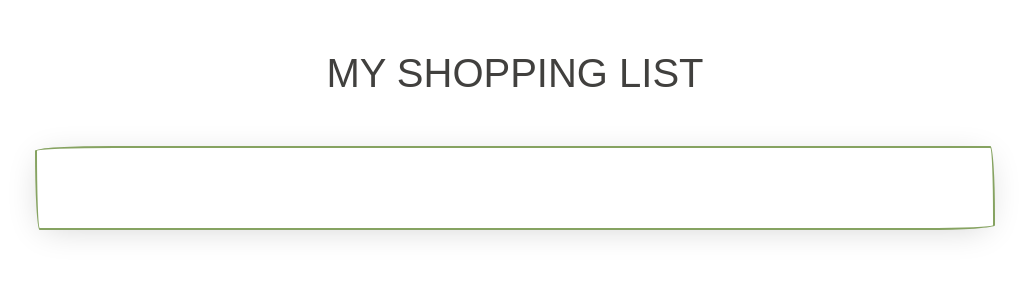
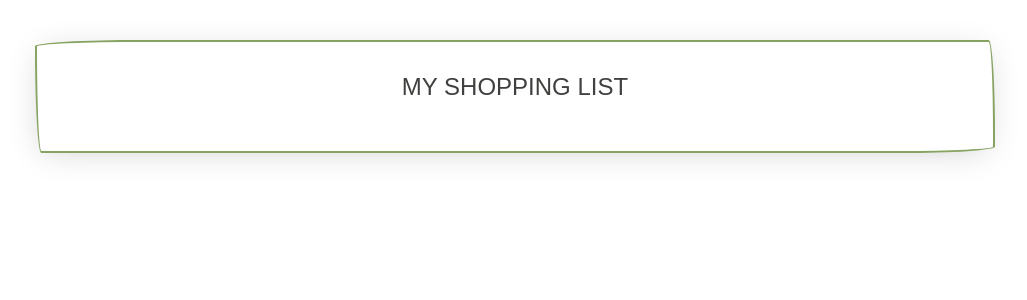
Before and after one commit to Jose-Ramos-Orona/MyShoppingList, a React (Create React App) app: page / in a window 1280 px wide. Shown: the top 300 px of the page, without its empty margins (125-1152 px from the left). Built offline with nearby package versions, Linux system fonts and the light colour scheme; a web font is replaced by a local one.

Commit message:
Add styles to App

```diff
--- a/src/App/App.tsx
+++ b/src/App/App.tsx
@@ -5,8 +5,9 @@ const App = (): JSX.Element => {
   return (
     <AppStyled>
       <div className="row flex-center flex-middle">
-        <h1 className="title">MY SHOPPING LIST</h1>
-        <div className="container paper border border-success padding-large margin-large"></div>
+        <div className="container paper border border-success padding-large margin-large">
+          <h1 className="title">MY SHOPPING LIST</h1>
+        </div>
       </div>
     </AppStyled>
   );
--- a/src/App/AppStyled.tsx
+++ b/src/App/AppStyled.tsx
@@ -1,9 +1,13 @@
 import styled from "styled-components";
 
 const AppStyled = styled.header`
+  .padding-large {
+    padding-top: 15px;
+  }
+
   .title {
-    font-size: 40px;
-    margin-top: 50px;
+    font-size: 1.2rem;
+    text-align: center;
     margin-bottom: 10px;
   }
 `;
```
Also changed, not shown: 1 other file (tests, documents, lock files or other folders).
